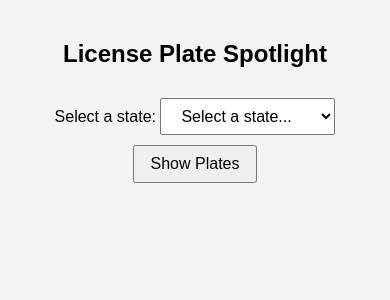
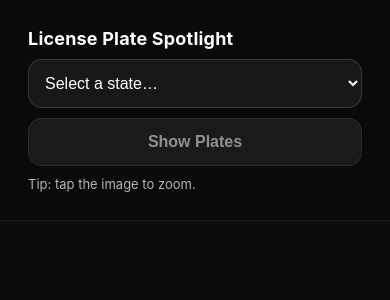
Before and after one commit to ashvaleski/license_plate_app, a Flask app: page / in a window 390 px wide. Shown: the top 300 px of the page. Run offline with Flask 3, Linux system fonts and the light colour scheme.

Commit message:
Improve mobile UI rendering

```diff
--- a/templates/index.html
+++ b/templates/index.html
@@ -1,75 +1,259 @@
-<!DOCTYPE html>
+<!doctype html>
 <html lang="en">
 <head>
-  <meta charset="UTF-8">
+  <meta charset="utf-8" />
+  <meta name="viewport" content="width=device-width,initial-scale=1,viewport-fit=cover" />
   <title>License Plate Spotlight</title>
+
+  <!-- Optional: nicer iOS status bar behavior when saved to home screen -->
+  <meta name="apple-mobile-web-app-capable" content="yes" />
+  <meta name="apple-mobile-web-app-status-bar-style" content="default" />
+
   <style>
+    :root { --pad: 14px; --radius: 14px; }
     body {
-      font-family: sans-serif;
-      text-align: center;
       margin: 0;
-      padding: 20px;
-      background: #f4f4f4;
-      overflow: hidden; /* prevent scrolling */
+      font-family: -apple-system, system-ui, Segoe UI, Roboto, Helvetica, Arial, sans-serif;
+      background: #0b0b0b;
+      color: #fff;
+    }
+    .wrap { max-width: 900px; margin: 0 auto; padding: var(--pad); }
+    .header {
+      position: sticky;
+      top: 0;
+      z-index: 10;
+      background: rgba(11,11,11,.92);
+      backdrop-filter: blur(8px);
+      padding: var(--pad);
+      border-bottom: 1px solid rgba(255,255,255,.08);
+    }
+    h1 { margin: 0 0 10px; font-size: 18px; font-weight: 700; letter-spacing: .2px; }
+    .controls { display: grid; grid-template-columns: 1fr; gap: 10px; }
+    select, button {
+      width: 100%;
+      font-size: 16px;              /* prevents iOS zoom-on-focus */
+      padding: 14px 12px;
+      border-radius: var(--radius);
+      border: 1px solid rgba(255,255,255,.14);
+      background: rgba(255,255,255,.06);
+      color: #fff;
+      outline: none;
+    }
+    button {
+      font-weight: 700;
+      cursor: pointer;
+      background: rgba(255,255,255,.12);
+    }
+    button:disabled { opacity: .55; cursor: not-allowed; }
+    .hint { margin-top: 10px; font-size: 13px; color: rgba(255,255,255,.7); }
+
+    .content { padding: var(--pad); }
+    .card {
+      background: rgba(255,255,255,.04);
+      border: 1px solid rgba(255,255,255,.10);
+      border-radius: 18px;
+      overflow: hidden;
+      box-shadow: 0 12px 30px rgba(0,0,0,.35);
+    }
+    .imgWrap { position: relative; }
+    img.result {
+      display: block;
+      width: 100%;
+      height: auto;
+      background: #fff;
+      touch-action: manipulation;
+      -webkit-user-select: none;
+      user-select: none;
     }
 
-    select, button {
-      font-size: 1rem;
-      padding: 0.5rem 1rem;
-      margin-top: 10px;
+    /* Loading overlay */
+    .loadingBar {
+      display: none;
+      align-items: center;
+      gap: 10px;
+      padding: 12px 14px;
+      font-size: 14px;
+      color: rgba(255,255,255,.85);
+      border-top: 1px solid rgba(255,255,255,.10);
+      background: rgba(0,0,0,.35);
+    }
+    .spinner {
+      width: 16px; height: 16px;
+      border-radius: 50%;
+      border: 2px solid rgba(255,255,255,.25);
+      border-top-color: rgba(255,255,255,.9);
+      animation: spin .9s linear infinite;
+    }
+    @keyframes spin { to { transform: rotate(360deg); } }
+
+    /* Fullscreen zoom modal */
+    .modal {
+      display: none;
+      position: fixed;
+      inset: 0;
+      z-index: 100;
+      background: rgba(0,0,0,.92);
+      padding: env(safe-area-inset-top) env(safe-area-inset-right) env(safe-area-inset-bottom) env(safe-area-inset-left);
+    }
+    .modalInner {
+      width: 100%;
+      height: 100%;
+      display: grid;
+      grid-template-rows: auto 1fr;
+    }
+    .modalTop {
+      display: flex;
+      justify-content: space-between;
+      align-items: center;
+      padding: 12px 14px;
+      border-bottom: 1px solid rgba(255,255,255,.10);
+    }
+    .modalTop .title { font-weight: 700; font-size: 14px; color: rgba(255,255,255,.9); }
+    .closeBtn {
+      border: 1px solid rgba(255,255,255,.18);
+      background: rgba(255,255,255,.08);
+      color: #fff;
+      border-radius: 999px;
+      padding: 10px 12px;
+      font-size: 14px;
+    }
+    .modalImgWrap {
+      overflow: auto;
+      -webkit-overflow-scrolling: touch;
+    }
+    .modalImgWrap img {
+      display: block;
+      width: 1400px;   /* gives a “zoomed in” canvas; user can pan */
+      max-width: none;
+      height: auto;
+      background: #fff;
+      margin: 0 auto;
     }
 
-    #spotlight-img {
-      margin-top: 20px;
-      max-width: 100vw;
-      max-height: 80vh; /* leave some room for dropdown/button */
-      display: none; /* hide initially */
-      margin-left: auto;
-      margin-right: auto;
-      object-fit: contain;
-      transform: rotate(0deg);
+    /* Slightly nicer on larger screens */
+    @media (min-width: 700px) {
+      h1 { font-size: 20px; }
+      .controls { grid-template-columns: 1fr 220px; }
     }
   </style>
 </head>
+
 <body>
-  <h2>License Plate Spotlight</h2>
+  <div class="header">
+    <div class="wrap">
+      <h1>License Plate Spotlight</h1>
+      <div class="controls">
+        <select id="stateSelect">
+          <option value="" selected disabled>Select a state…</option>
+          {% for s in states %}
+            <option value="{{ s }}">{{ s }}</option>
+          {% endfor %}
+        </select>
+        <button id="showBtn" disabled>Show Plates</button>
+      </div>
+      <div class="hint">Tip: tap the image to zoom.</div>
+    </div>
+  </div>
 
-  <label for="state">Select a state:</label>
-  <select id="state">
-    <option value="" selected disabled>Select a state...</option>
-    {% for state in states %}
-      <option value="{{ state }}">{{ state }}</option>
-    {% endfor %}
-  </select>
-  <button id="show-btn">Show Plates</button>
+  <div class="content wrap">
+    <div class="card" id="resultCard" style="display:none;">
+      <div class="imgWrap">
+        <img id="resultImg" class="result" alt="Filtered plates result" />
+      </div>
+      <div class="loadingBar" id="loadingBar">
+        <div class="spinner"></div>
+        <div id="loadingText">Generating image…</div>
+      </div>
+    </div>
+  </div>
 
-  <img id="spotlight-img" src="" alt="Spotlight Image">
+  <!-- Zoom modal -->
+  <div class="modal" id="modal">
+    <div class="modalInner">
+      <div class="modalTop">
+        <div class="title" id="modalTitle">Zoom</div>
+        <button class="closeBtn" id="closeModal">Close</button>
+      </div>
+      <div class="modalImgWrap" id="modalImgWrap">
+        <img id="modalImg" alt="Zoomed plates" />
+      </div>
+    </div>
+  </div>
 
   <script>
-    const button = document.getElementById("show-btn");
-    const select = document.getElementById("state");
-    const img = document.getElementById("spotlight-img");
+    const stateSelect = document.getElementById('stateSelect');
+    const showBtn = document.getElementById('showBtn');
+    const resultCard = document.getElementById('resultCard');
+    const resultImg = document.getElementById('resultImg');
+    const loadingBar = document.getElementById('loadingBar');
+    const loadingText = document.getElementById('loadingText');
 
-    function updateImage() {
-      const state = select.value;
-      if (!state) return; // do nothing if no state selected
-      img.src = `/get_image?state=${encodeURIComponent(state)}&t=${Date.now()}`;
-      img.style.display = "block"; // show image
+    const modal = document.getElementById('modal');
+    const modalImg = document.getElementById('modalImg');
+    const modalTitle = document.getElementById('modalTitle');
+    const closeModal = document.getElementById('closeModal');
+
+    function setLoading(isLoading, text = "Generating image…") {
+      loadingText.textContent = text;
+      loadingBar.style.display = isLoading ? 'flex' : 'none';
+      showBtn.disabled = isLoading || !stateSelect.value;
+      stateSelect.disabled = isLoading;
     }
 
-    button.addEventListener("click", updateImage);
+    stateSelect.addEventListener('change', () => {
+      showBtn.disabled = !stateSelect.value;
+    });
 
-    // Rotate image for desktop if width > 768px
-    function rotateImage() {
-      if (window.innerWidth > 768) {
-        img.style.transform = "rotate(90deg)";
-      } else {
-        img.style.transform = "rotate(0deg)";
+    showBtn.addEventListener('click', async () => {
+      const state = stateSelect.value;
+      if (!state) return;
+
+      // Show card + loading state
+      resultCard.style.display = 'block';
+      setLoading(true);
+
+      // Avoid cached image when switching states quickly
+      const url = `/get_image?state=${encodeURIComponent(state)}&t=${Date.now()}`;
+
+      // Start load
+      resultImg.onload = () => {
+        setLoading(false);
+        // Scroll image into view on mobile
+        resultImg.scrollIntoView({ behavior: 'smooth', block: 'start' });
+      };
+      resultImg.onerror = () => {
+        setLoading(false);
+        alert("Could not load image. Try again.");
+      };
+
+      resultImg.src = url;
+    });
+
+    // Tap-to-zoom
+    resultImg.addEventListener('click', () => {
+      if (!resultImg.src) return;
+      modalImg.src = resultImg.src;
+      modalTitle.textContent = stateSelect.value ? `${stateSelect.value} — Zoom` : 'Zoom';
+      modal.style.display = 'block';
+      document.body.style.overflow = 'hidden';
+      // Start at top-center
+      const wrap = document.getElementById('modalImgWrap');
+      wrap.scrollTop = 0;
+      wrap.scrollLeft = Math.max(0, (wrap.scrollWidth - wrap.clientWidth) / 2);
+    });
+
+    closeModal.addEventListener('click', () => {
+      modal.style.display = 'none';
+      document.body.style.overflow = '';
+    });
+
+    // Close modal on background tap
+    modal.addEventListener('click', (e) => {
+      if (e.target === modal) {
+        modal.style.display = 'none';
+        document.body.style.overflow = '';
       }
-    }
-
-    window.addEventListener("load", rotateImage);
-    window.addEventListener("resize", rotateImage);
+    });
   </script>
 </body>
 </html>
```
